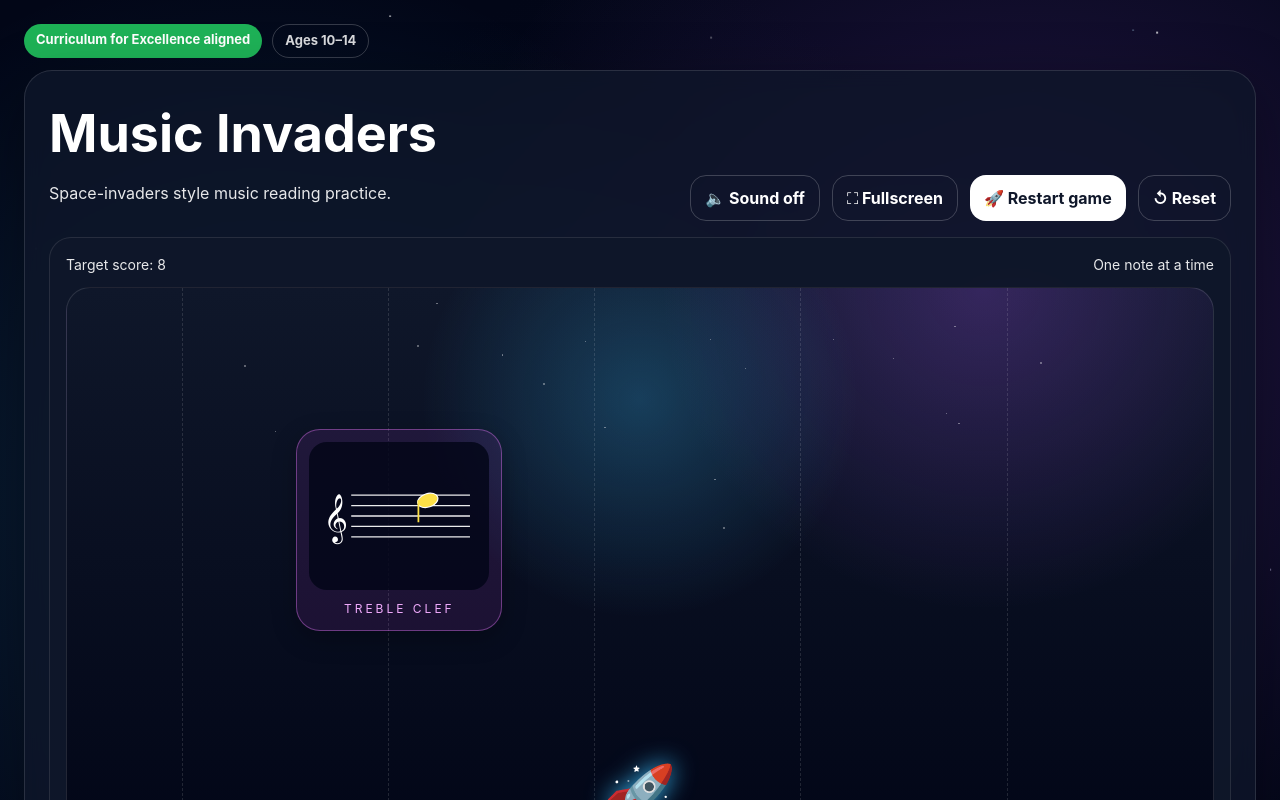
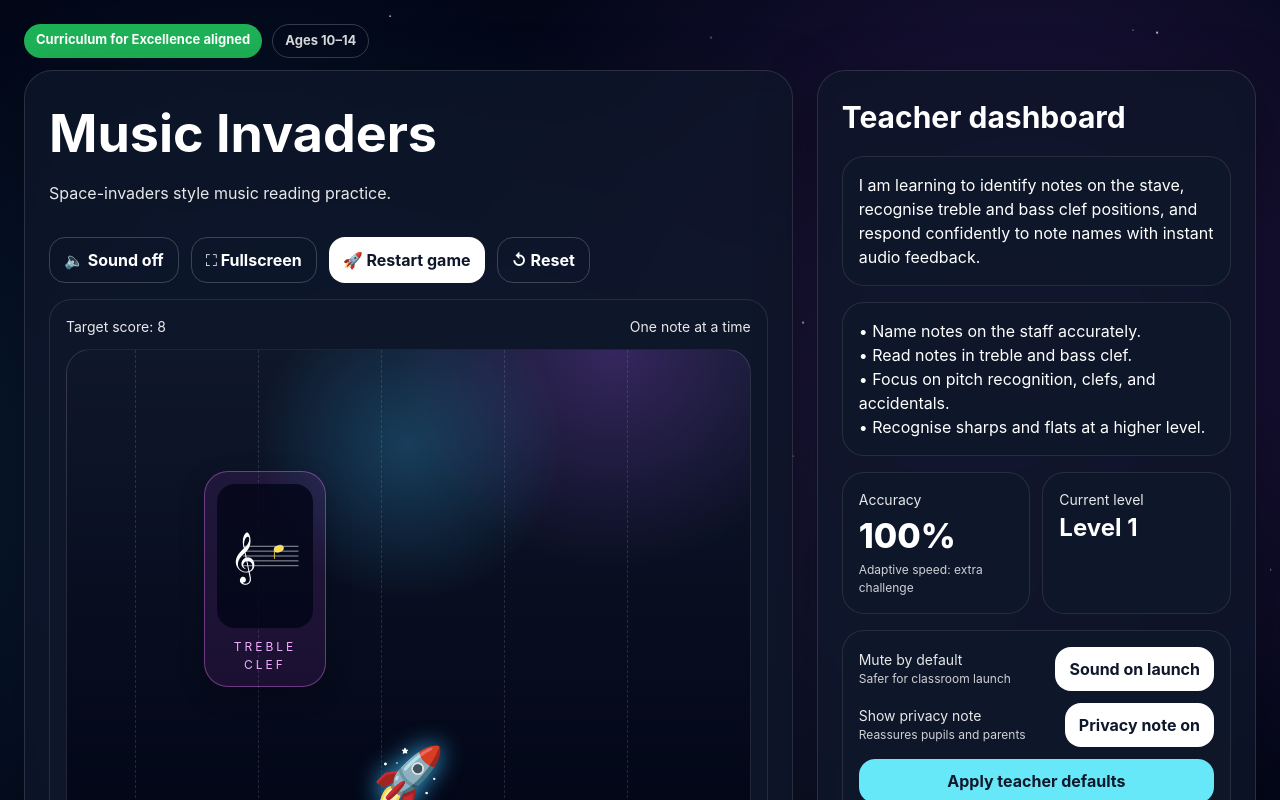
Before and after one commit to Owensom/Music-invaders-Vite-setup, a React (Vite) app: page / in a window 1280 px wide. Both pictures are taken after a click on the button "▶ Start game". Shown: the top 800 px of the page. Built offline with nearby package versions, Linux system fonts and the light colour scheme.

Commit message:
Update App.jsx

```diff
--- a/src/App.jsx
+++ b/src/App.jsx
@@ -188,23 +188,19 @@ function Staff({ note, clef, boss = false }) {
   const y = 22 + (note.line - 4) * 20;
   const color = NOTE_COLORS[note.label?.[0]] || "white";
   const stemUp = note.line >= 6;
-  const ledgerYs = [];
-  for (let line = 3; line >= 0; line -= 1) {
-    if (Number.isInteger(line) && note.line <= line) ledgerYs.push(22 - (4 - line) * 20);
-  }
-  for (let line = 9; line <= 12; line += 1) {
-    if (Number.isInteger(line) && note.line >= line) ledgerYs.push(102 + (line - 8) * 20);
-  }
   return (
-    <div style={{ position: "relative", borderRadius: 18, background: "rgba(2,6,23,0.82)", padding: 12, height: boss ? 168 : 148 }}>
-      <div style={{ position: "absolute", left: 14, top: "50%", transform: "translateY(-50%)", fontSize: boss ? 46 : 42 }}>{clef === "treble" ? "𝄞" : "𝄢"}</div>
-      <svg viewBox="0 -18 300 160" style={{ width: "100%", height: "100%", overflow: "visible" }}>
+    <div style={{ position: "relative", borderRadius: 18, background: "rgba(2,6,23,0.82)", padding: 12, height: boss ? 176 : 144 }}>
+      <div style={{ position: "absolute", left: 14, top: "50%", transform: "translateY(-50%)", fontSize: boss ? 52 : 44 }}>{clef === "treble" ? "𝄞" : "𝄢"}</div>
+      <svg viewBox="0 0 300 124" style={{ width: "100%", height: "100%" }}>
         {[22, 42, 62, 82, 102].map((line) => <line key={line} x1="58" x2="286" y1={line} y2={line} stroke="rgba(255,255,255,0.92)" strokeWidth="2.6" />)}
-        {ledgerYs.map((ly, i) => <line key={`ledger-${i}`} x1="185" x2="225" y1={ly} y2={ly} stroke="white" strokeWidth="2.4" />)}
+        {note.line > 8 && <line x1="185" x2="225" y1={102} y2={102} stroke="white" strokeWidth="2" />}
+        {note.line >= 9 && <line x1="185" x2="225" y1={122} y2={122} stroke="white" strokeWidth="2" />}
+        {note.line < 4 && <line x1="185" x2="225" y1={22} y2={22} stroke="white" strokeWidth="2" />}
+        {note.line <= 3 && <line x1="185" x2="225" y1={2} y2={2} stroke="white" strokeWidth="2" />}
         {note.accidental === "#" && <g transform={`translate(149 ${y - 18})`}><line x1="8" y1="0" x2="8" y2="36" stroke="#22c55e" strokeWidth="3.4" /><line x1="20" y1="0" x2="20" y2="36" stroke="#22c55e" strokeWidth="3.4" /><line x1="2" y1="12" x2="26" y2="8" stroke="#22c55e" strokeWidth="3.4" /><line x1="2" y1="26" x2="26" y2="22" stroke="#22c55e" strokeWidth="3.4" /></g>}
         {note.accidental === "b" && <g transform={`translate(152 ${y - 18})`}><line x1="8" y1="0" x2="8" y2="35" stroke="#f87171" strokeWidth="3.4" /><path d="M8 14 C18 8, 20 18, 8 21" fill="none" stroke="#f87171" strokeWidth="3.4" /><path d="M8 22 C18 16, 20 26, 8 29" fill="none" stroke="#f87171" strokeWidth="3.4" /></g>}
-        <ellipse cx="205" cy={y} rx={boss ? 22 : 20} ry={boss ? 15 : 13} fill={color} stroke="white" strokeWidth="2.2" transform={`rotate(-18 205 ${y})`} />
-        {stemUp ? <line x1="223" x2="223" y1={y} y2={Math.max(-8, y - 42)} stroke={color} strokeWidth="3.4" /> : <line x1="187" x2="187" y1={y} y2={Math.min(132, y + 42)} stroke={color} strokeWidth="3.4" />}
+        <ellipse cx="205" cy={y} rx={boss ? 24 : 20} ry={boss ? 16 : 13} fill={color} stroke="white" strokeWidth="2.2" transform={`rotate(-18 205 ${y})`} />
+        {stemUp ? <line x1="223" x2="223" y1={y} y2={Math.max(10, y - 42)} stroke={color} strokeWidth="3.4" /> : <line x1="187" x2="187" y1={y} y2={Math.min(114, y + 42)} stroke={color} strokeWidth="3.4" />}
       </svg>
     </div>
   );
@@ -274,7 +270,6 @@ export default function MusicInvadersApp() {
   const [message, setMessage] = useState("Match the note before it lands.");
   const [showTitleScreen, setShowTitleScreen] = useState(true);
   const [showPrivacy, setShowPrivacy] = useState(true);
-  const [showTeacherTools, setShowTeacherTools] = useState(false);
   const [stats, setStats] = useState({ shotsFired: 0, correctHits: 0 });
   const [starsBg] = useState({ far: stars(18, 0.6, 1.5), mid: stars(24, 0.8, 2), near: stars(30, 1, 2.4) });
   const [cameraOffset, setCameraOffset] = useState({ x: 0, y: 0 });
@@ -661,7 +656,7 @@ export default function MusicInvadersApp() {
           <span style={{ padding: "6px 12px", borderRadius: 999, border: "1px solid rgba(255,255,255,0.20)", color: "rgba(255,255,255,0.85)", fontSize: 13, fontWeight: 700 }}>Ages 10–14</span>
         </div>
 
-        <div style={{ display: "grid", gap: 24 }}>
+        <div style={styles.grid}>
           <div style={{ display: "grid", gap: 24 }}>
             <section style={{ ...styles.card, padding: 24 }}>
               <div style={{ display: "flex", justifyContent: "space-between", gap: 16, flexWrap: "wrap", alignItems: "end" }}>
@@ -683,8 +678,25 @@ export default function MusicInvadersApp() {
                     <div>{levelKey === "boss" ? `Boss health: ${bossHitsLeft}/${BOSS_HITS}` : levelKey === "endless" ? `Endless mode · ${endlessTime}s · speed x${endlessRamp.toFixed(2)}` : `Target score: ${level.target}`}</div>
                     <div>{level.maxInvaders === 1 ? "One note at a time" : "Maximum two notes at a time"}</div>
                   </div>
-                  <div style={{ position: "relative", height: 560, overflow: "hidden", borderRadius: 24, border: "1px solid rgba(255,255,255,0.12)", background: "radial-gradient(circle at 50% 20%, rgba(56,189,248,0.25), transparent 30%), radial-gradient(circle at 80% 0%, rgba(168,85,247,0.25), transparent 30%), linear-gradient(180deg, rgba(15,23,42,1), rgba(2,6,23,1))", transform: shake ? "translateX(4px)" : "translateX(0)", transition: "transform 0.08s ease" }}>
-                    {starsBg.near.slice(0, 18).map((s) => <div key={`board-star-${s.id}`} style={{ position: "absolute", left: `${(s.left * 0.9) + 5}%`, top: `${(s.top * 0.45) + 2}%`, width: Math.max(1, s.size * 0.8), height: Math.max(1, s.size * 0.8), borderRadius: 999, background: "white", opacity: 0.45 }} />)}{Array.from({ length: LANES }).map((_, i) => <div key={i} style={{ position: "absolute", top: 0, height: "100%", left: `${10 + i * 18}%`, width: "18%", borderLeft: "1px dashed rgba(255,255,255,0.12)" }} />)}
+                  <div style={{ position: "relative", height: 480, overflow: "hidden", borderRadius: 24, border: "1px solid rgba(255,255,255,0.12)", background: "radial-gradient(circle at 50% 20%, rgba(56,189,248,0.25), transparent 30%), radial-gradient(circle at 80% 0%, rgba(168,85,247,0.25), transparent 30%), linear-gradient(180deg, rgba(15,23,42,1), rgba(2,6,23,1))", transform: shake ? "translateX(4px)" : "translateX(0)", transition: "transform 0.08s ease" }}>
+{shootingStars.map((s) => (
+  <div
+    key={`monitor-star-${s.id}`}
+    style={{
+      position: "absolute",
+      left: `${s.left}%`,
+      top: `${s.top}%`,
+      width: s.length,
+      height: 3,
+      background: "linear-gradient(90deg, rgba(255,255,255,1), rgba(255,255,255,0))",
+      boxShadow: "0 0 8px rgba(255,255,255,0.8)",
+      transform: `rotate(${s.angle}deg)`,
+      opacity: 0.8,
+      pointerEvents: "none",
+    }}
+  />
+))}
+                    {Array.from({ length: LANES }).map((_, i) => <div key={i} style={{ position: "absolute", top: 0, height: "100%", left: `${10 + i * 18}%`, width: "18%", borderLeft: "1px dashed rgba(255,255,255,0.12)" }} />)}
                     {invaders.map((inv) => <div key={inv.id} style={{ position: "absolute", top: `${inv.y}%`, left: `${inv.isBoss ? 31 : LANE_LEFT[inv.lane]}%`, width: inv.isBoss ? "38%" : "18%" }}><div style={{ borderRadius: 24, border: inv.isBoss ? "1px solid rgba(252,211,77,0.55)" : "1px solid rgba(232,121,249,0.4)", padding: 12, background: inv.isBoss ? "rgba(245,158,11,0.10)" : "rgba(217,70,239,0.10)", boxShadow: "0 8px 24px rgba(0,0,0,0.25)" }}><Staff note={inv.question.display} clef={inv.question.clef} boss={Boolean(inv.isBoss)} /><div style={{ marginTop: 10, textAlign: "center", textTransform: "uppercase", letterSpacing: 3, color: inv.isBoss ? "#fde68a" : "#f0abfc", fontSize: inv.isBoss ? 14 : 12 }}>{inv.isBoss ? `${inv.question.clef} clef · ${inv.hp} hits left` : `${inv.question.clef} clef`}</div></div></div>)}
                     {shots.map((shot) => <div key={shot.id} style={{ position: "absolute", top: `${shot.y}%`, left: `${SHIP_LEFT[shot.lane]}%`, width: 40, height: 48, display: "flex", alignItems: "center", justifyContent: "center", borderRadius: 999, background: "#34d399", color: "#0f172a", fontWeight: 900, boxShadow: "0 10px 20px rgba(0,0,0,0.25)" }}>{shot.answer}</div>)}
                     {explosions.map((b) => <div key={b.id} style={{ position: "absolute", left: `${SHIP_LEFT[b.lane] + 1}%`, top: `${b.y}%`, width: 64, height: 64, transform: "translate(-50%,-50%)", display: "flex", alignItems: "center", justifyContent: "center", borderRadius: 999, border: b.success ? "1px solid rgba(134,239,172,0.7)" : "1px solid rgba(253,164,175,0.7)", background: b.success ? "rgba(74,222,128,0.25)" : "rgba(251,113,133,0.25)", color: b.success ? "#dcfce7" : "#ffe4e6", fontSize: 26, fontWeight: 900 }}>{b.label}</div>)}
@@ -753,7 +765,7 @@ export default function MusicInvadersApp() {
             </section>
           </div>
 
-          <div style={{ display: "grid", gap: 12 }}><div style={{ display: "flex", justifyContent: "center" }}><button style={styles.ghostButton} onClick={() => setShowTeacherTools((v) => !v)}>{showTeacherTools ? "Hide teacher tools" : "Show teacher tools"}</button></div>{showTeacherTools && <SchoolPanel accuracy={accuracy} speedFactor={speedFactor} level={level} soundOnDefault={soundOnDefault} setSoundOnDefault={setSoundOnDefault} showPrivacy={showPrivacy} setShowPrivacy={setShowPrivacy} onApplyDefaults={applyTeacherDefaults} />}</div>
+          <SchoolPanel accuracy={accuracy} speedFactor={speedFactor} level={level} soundOnDefault={soundOnDefault} setSoundOnDefault={setSoundOnDefault} showPrivacy={showPrivacy} setShowPrivacy={setShowPrivacy} onApplyDefaults={applyTeacherDefaults} />
         </div>
       </div>
     </div>
```
